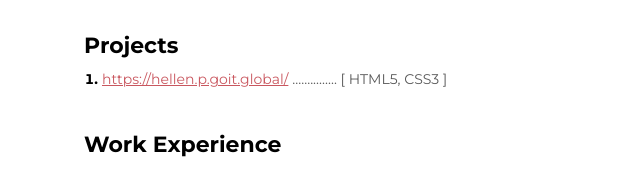
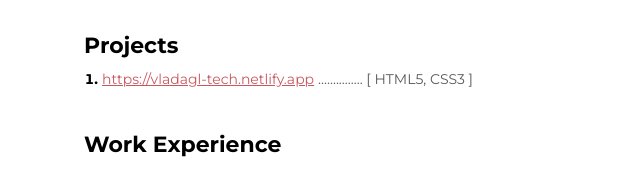
Before and after one commit to vladagl/goit-marathon-23, a plain HTML site: page index.html in a window 1280 px wide. Shown: the part 300-476 px from the top of the page, 422-1062 px from the left. Drawn offline with Linux system fonts and the light colour scheme.

Commit message:
Link added

```diff
--- a/index.html
+++ b/index.html
@@ -3,7 +3,7 @@
   <head>
     <meta charset="UTF-8" />
     <meta name="viewport" content="width=device-width, initial-scale=1.0" />
-    <title>My resume</title>
+    <title>About Vlada</title>
 
     <link rel="preconnect" href="https://fonts.googleapis.com" />
     <link rel="preconnect" href="https://fonts.gstatic.com" crossorigin />
@@ -37,9 +37,9 @@
             <li class="my-projects-item">
               <a
                 class="my-projects-item-link"
-                href="https://hellen.p.goit.global/"
+                href="https://vladagl-tech.netlify.app"
                 target="_blank"
-                >https://hellen.p.goit.global/</a
+                >https://vladagl-tech.netlify.app</a
               >
               <span class="my-projects-item-tech"
                 >............... [ HTML5, CSS3 ]</span
```
